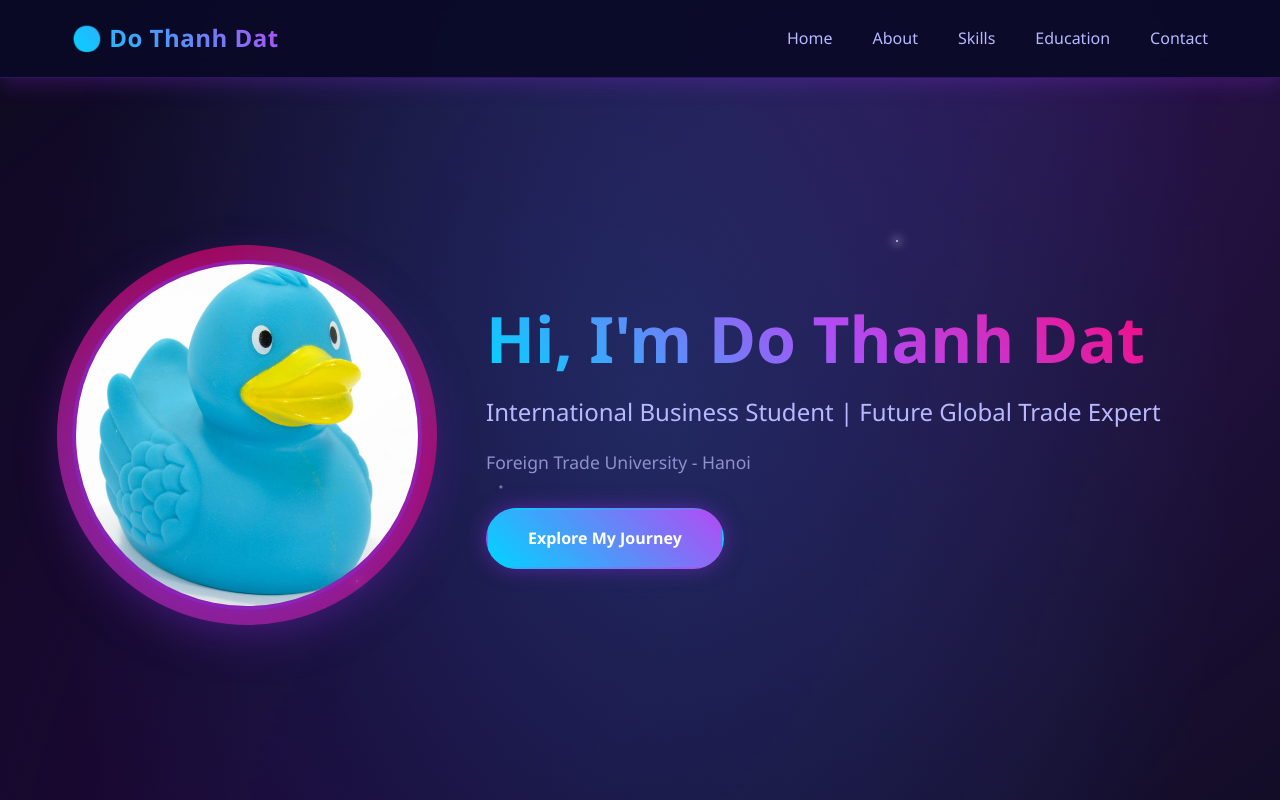
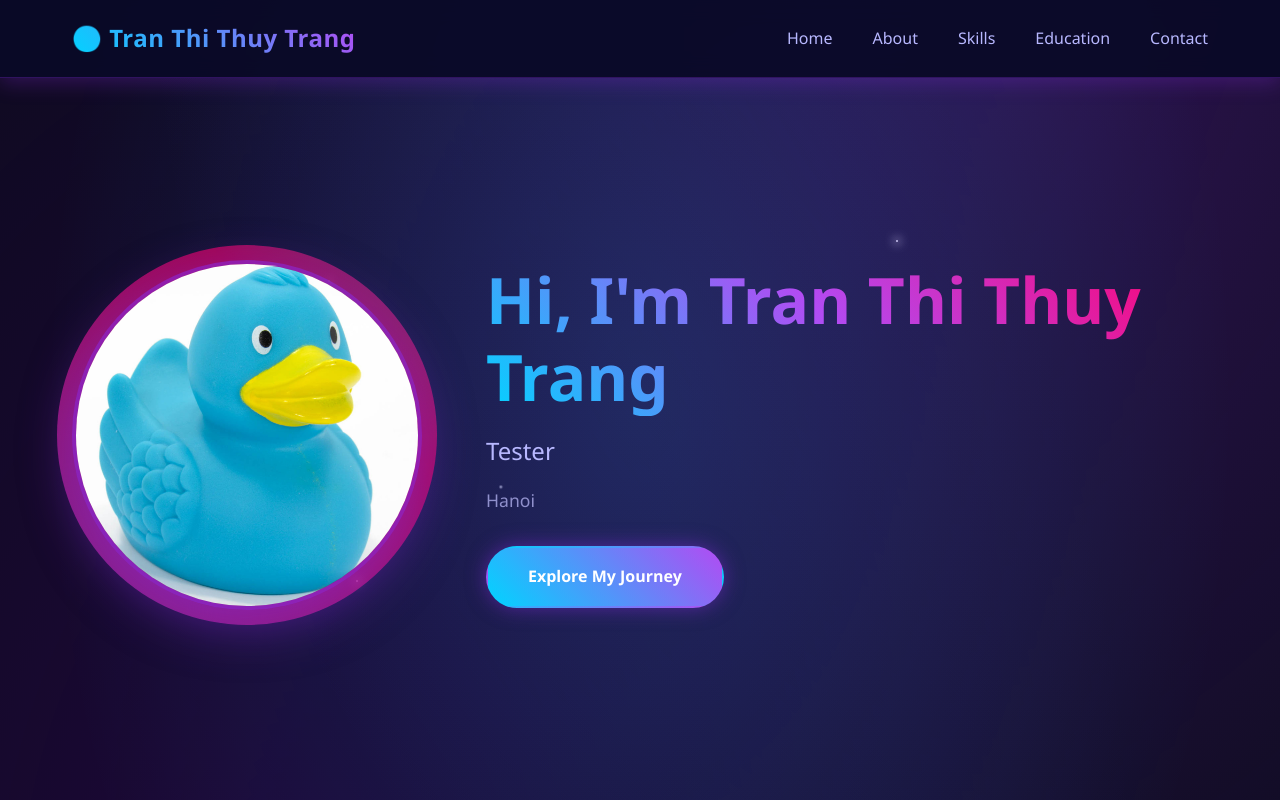
Before and after one commit to thuychang404/thuychang404.github.io, a plain HTML site: page index.html in a window 1280 px wide. Shown: the top 800 px of the page. Drawn offline with Linux system fonts and the light colour scheme.

Commit message:
Update personal information in index.html

```diff
--- a/index.html
+++ b/index.html
@@ -580,7 +580,7 @@
 
         <header>
             <nav>
-                <div class="logo">🌍 Do Thanh Dat</div>
+                <div class="logo">🌍 Tran Thi Thuy Trang</div>
                 <ul class="nav-links">
                     <li><a href="#hero">Home</a></li>
                     <li><a href="#about">About</a></li>
@@ -597,12 +597,12 @@
                 <div class="hero-photo-border"></div>
             </div>
             <div class="hero-content">
-                <h1>Hi, I'm Do Thanh Dat</h1>
+                <h1>Hi, I'm Tran Thi Thuy Trang</h1>
                 <p class="tagline">
-                    International Business Student | Future Global Trade Expert
+                    Tester
 
                 </p>
-                <p class="subtitle">Foreign Trade University - Hanoi</p>
+                <p class="subtitle">Hanoi</p>
                 <a href="#about" class="btn">Explore My Journey</a>
             </div>
         </section>
```
